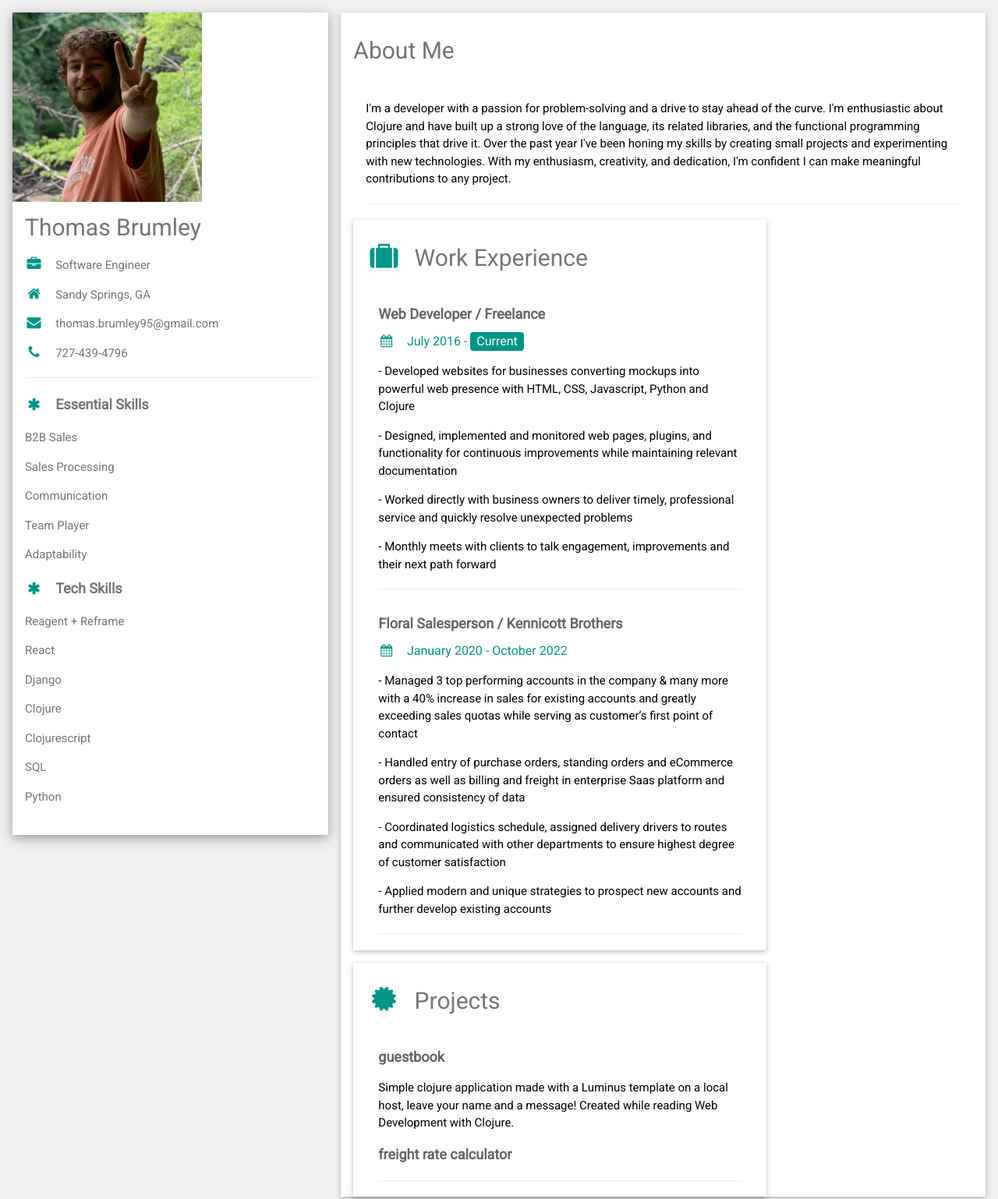
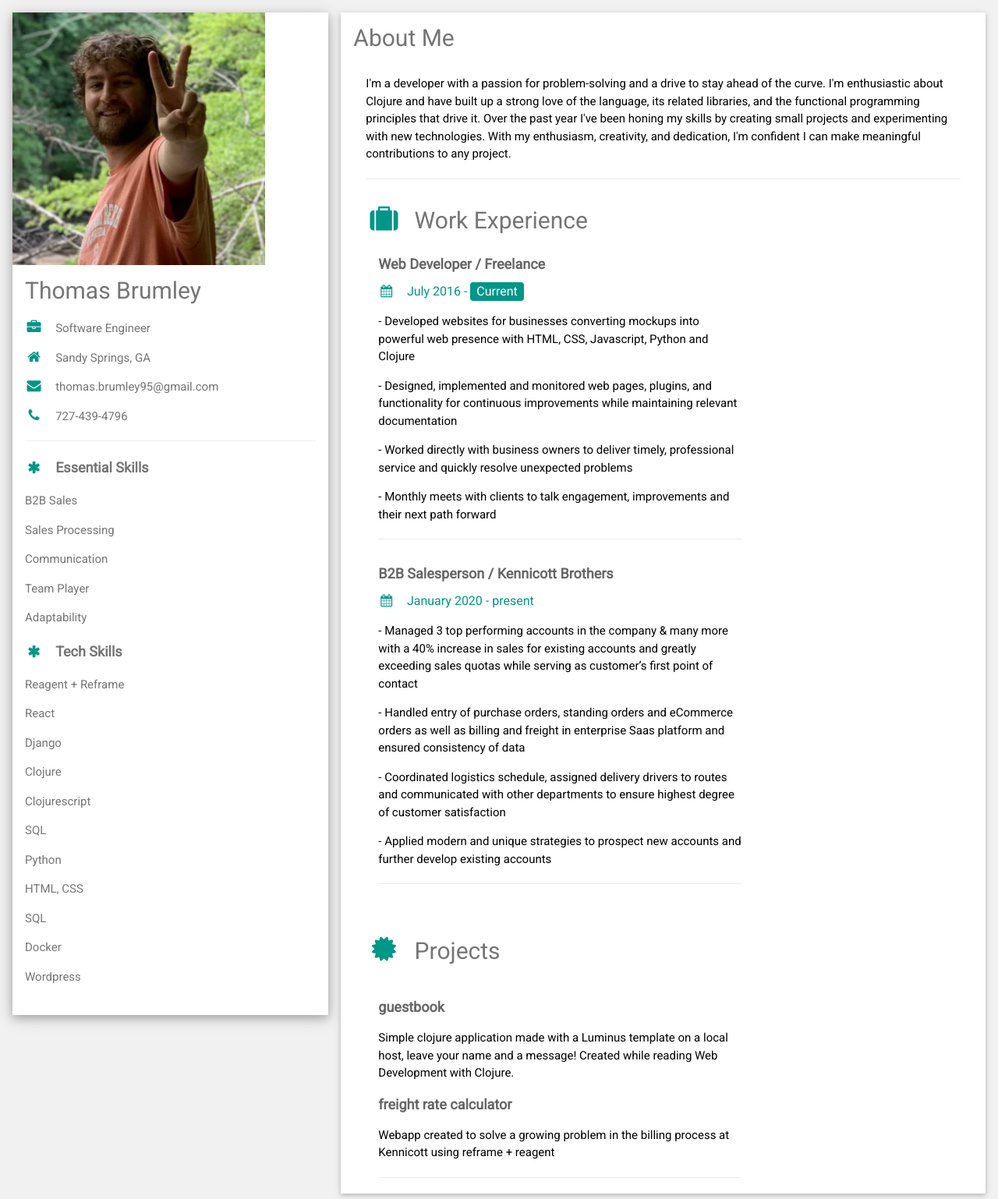
Before and after one commit to patclanett/patclanett.github.io, a plain HTML site: page index.html in a window 1280 px wide. Shown: the top 1538 px of the page at 78% size. Drawn offline with nearby package versions, Linux system fonts and the light colour scheme.

Commit message:
update text

```diff
--- a/index.html
+++ b/index.html
@@ -23,7 +23,7 @@ html,body,h1,h2,h3,h4,h5,h6 {font-family: "Roboto", sans-serif}
     <div class="w3-third">
       <div class="w3-white w3-text-grey w3-card-4">
         <div class="w3-display-container">
-          <img src="/images/tommy.jpeg" style="width:60%" alt="Avatar">
+          <img src="/images/tommy.jpeg" style="width:80%" alt="Avatar">
           <div class="w3-display-bottomleft w3-container w3-text-black">
           </div>
         </div>
@@ -50,6 +50,10 @@ html,body,h1,h2,h3,h4,h5,h6 {font-family: "Roboto", sans-serif}
           <p>Clojurescript</p>
           <p>SQL</p>
           <p>Python</p>
+          <p>HTML, CSS</p>
+          <p>SQL</p>
+          <p>Docker</p>
+          <p>Wordpress</p>
           <br>
         </div>
       </div><br>
@@ -62,7 +66,7 @@ html,body,h1,h2,h3,h4,h5,h6 {font-family: "Roboto", sans-serif}
     <div class="w3-twothird">
 
       <div class="w3-container w3-card w3-white w3-margin-bottom">
-        <h2 class="w3-text-grey w3-padding-16">About Me</h2>
+        <h2 class="w3-text-grey w3-padding-20">About Me</h2>
         <div class="w3-container">
           <p>I'm a developer with a passion for problem-solving and a drive to stay ahead of the curve.
              I'm enthusiastic about Clojure and have built up a strong love of the language, its related libraries, and the functional programming principles that drive it.
@@ -73,8 +77,8 @@ html,body,h1,h2,h3,h4,h5,h6 {font-family: "Roboto", sans-serif}
 
     <div class="w3-twothird">
 
-      <div class="w3-container w3-card w3-white w3-margin-bottom">
-        <h2 class="w3-text-grey w3-padding-16"><i class="fa fa-suitcase fa-fw w3-margin-right w3-xxlarge w3-text-teal"></i>Work Experience</h2>
+      <div class="w3-container w3-white w3-margin-bottom">
+        <h2 class="w3-text-grey"><i class="fa fa-suitcase fa-fw w3-margin-right w3-xxlarge w3-text-teal"></i>Work Experience</h2>
         <div class="w3-container">
           <h5 class="w3-opacity"><b>Web Developer / Freelance </b></h5>
           <h6 class="w3-text-teal"><i class="fa fa-calendar fa-fw w3-margin-right"></i>July 2016 - <span class="w3-tag w3-teal w3-round">Current</span></h6>
@@ -85,8 +89,8 @@ html,body,h1,h2,h3,h4,h5,h6 {font-family: "Roboto", sans-serif}
           <hr>
         </div>
         <div class="w3-container">
-          <h5 class="w3-opacity"><b>Floral Salesperson / Kennicott Brothers</b></h5>
-          <h6 class="w3-text-teal"><i class="fa fa-calendar fa-fw w3-margin-right"></i>January 2020 - October 2022</h6>
+          <h5 class="w3-opacity"><b>B2B Salesperson / Kennicott Brothers</b></h5>
+          <h6 class="w3-text-teal"><i class="fa fa-calendar fa-fw w3-margin-right"></i>January 2020 - present</h6>
           <p> - Managed 3 top performing accounts in the company & many more with a 40%
 increase in sales for existing accounts and greatly exceeding sales
 quotas while serving as customer’s first point of contact</p>
@@ -102,12 +106,13 @@ further develop existing accounts </p>
           <hr>
         </div>
       </div>
-<div class="w3-container w3-card w3-white">
+<div class="w3-container w3-white">
         <h2 class="w3-text-grey w3-padding-16"><i class="fa fa-certificate fa-fw w3-margin-right w3-xxlarge w3-text-teal"></i>Projects</h2>
         <div class="w3-container">
           <h5 class="w3-opacity"><b>guestbook</b></h5>
           <p>Simple clojure application made with a Luminus template on a local host, leave your name and a message! Created while reading Web Development with Clojure.</p>
           <h5 class="w3-opacity"><b>freight rate calculator</b></h5>
+          <p>Webapp created to solve a growing problem in the billing process at Kennicott using reframe + reagent</p>
           <p>
           <hr>
         </div>
```
